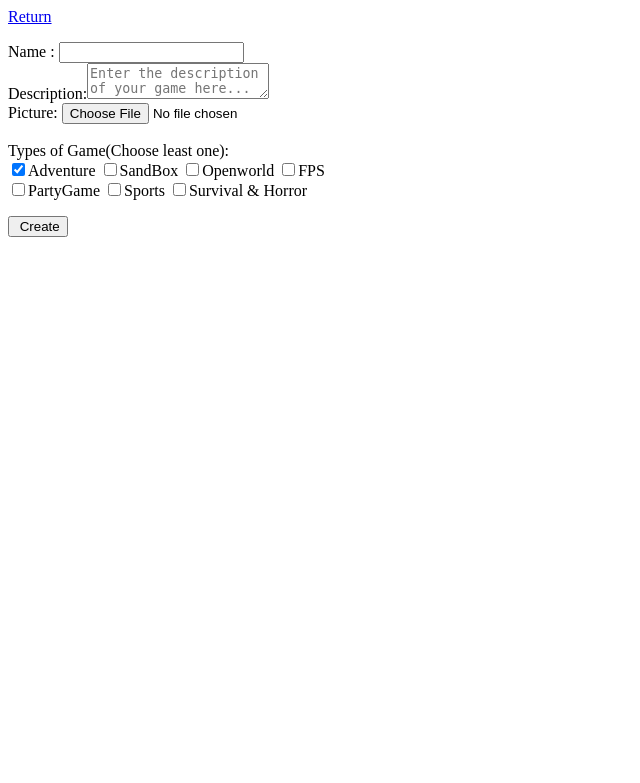
After one commit to luongj2/mist, a PHP site: page /Admin/edit.php in a window 1280 px wide. The commit adds this page. Shown: the top 783 px of the page, without its empty margins (0-640 px from the left). Run offline with PHP 8.4, Linux system fonts and the light colour scheme; data that the repository does not hold is empty.

Commit message:
Some changes in Admin edit.php file

```diff
--- /dev/null
+++ b/Mist/Store/Admin/edit.php
@@ -0,0 +1,50 @@
+<?php
+namespace Mist\Store\Admin;
+include('../../settings.php');
+$name = $_POST["name"];
+if(isset($name)){
+	$create  = "Update";
+}else
+$create = "Create";
+if ($name!= ""){
+	$content = $_POST['contents'];
+	$note_date = date('Y-m-d H:i:s');
+	try{
+		$pdo = new \PDO(
+		sprintf('mysql:host=%s;dbname=%s',
+		$settings['host'], $settings['dbname']),$settings['username'],$settings['passwd']);
+
+	}catch(PDOException $e){
+		echo "Database connection failed";
+		exit;
+	}
+	try{
+		$sql = ("INSERT INTO usermessage (author, note_date, note_text,reply) values('$name', '$note_date','$content','')");
+		$pdo->exec($sql);
+	}catch(Exception $error){
+		$pdo->rollback();
+		echo "Saved not completed." ;
+	}
+	$pdo = NULL;
+}
+?>
+<html>
+<style>
+</style>
+<body text = "#000000" >
+<p><a href = "main.php"> Return </a></P>
+<form action = "<?php echo $_SERVER['PHP_SELF'];?>" method = "POST">
+Name : <input type = "text" name = "name" value = "<?php echo $name;?>"?><br />
+Description:<textarea name = "contents" placeholder="Enter the description of your game here..."><?php echo $content;?></textarea><br />
+Picture:  <input type="file" name="user-picture" accept="image/*"/><br/><br />
+Types of Game(Choose least one):<br /><input type="checkbox" name="genre" value="adventure" checked="checked"/>Adventure
+<input type="checkbox" name="genre" value="sandbox" />SandBox
+<input type="checkbox" name="genre" value="openworld" />Openworld
+<input type="checkbox" name="genre" value="FPS" />FPS<br />
+<input type="checkbox" name="genre" value="partygame" />PartyGame
+<input type="checkbox" name="genre" value="sports" />Sports
+<input type="checkbox" name="genre" value="survival & horror" />Survival & Horror</p>
+<input type = "submit" value =" <?php echo $create;?>" />
+
+</body>
+</html>
--- a/Mist/Forum/index.php
+++ b/Mist/Store/index.php
@@ -1,5 +1,5 @@
 <?php
-namespace Mist\Forum;
+namespace Mist\Store;
 session_start();
 include_once("../settings.php");
 ?>
--- a/Mist/Forum/login.php
+++ b/Mist/Store/login.php
@@ -1,5 +1,5 @@
 <?php
-namespace Mist\Forum;
+namespace Mist\Store;
 include('../settings.php');
 session_start();
 try{
--- a/Mist/Forum/logupProcess.php
+++ b/Mist/Store/logupProcess.php
@@ -1,5 +1,5 @@
 <?php
-namespace Mist\Forum;
+namespace Mist\Store;
 include('../settings.php');
 session_start();
 $nameF = filter_input(INPUT_POST, 'fNameLU', FILTER_SANITIZE_STRING);
```
Also changed, not shown: Mist/Forum/Admin/edit.php (deleted, +0 -37 lines), Mist/Store/Admin/login.php (renamed from Mist/Forum/userLogin.php, +8 -9 lines), Mist/Store/Admin/main.php (renamed from Mist/Forum/Admin/main.php, +7 -3 lines), Mist/Store/userLogin.php (renamed from Mist/Forum/Admin/login.php, +9 -8 lines), Mist/Store/add.gif (renamed from Mist/Forum/add.gif), Mist/Store/eldenring.png (renamed from Mist/Forum/eldenring.png), Mist/Store/logup.html (renamed from Mist/Forum/logup.html), Mist/Store/search.png (renamed from Mist/Forum/search.png).
